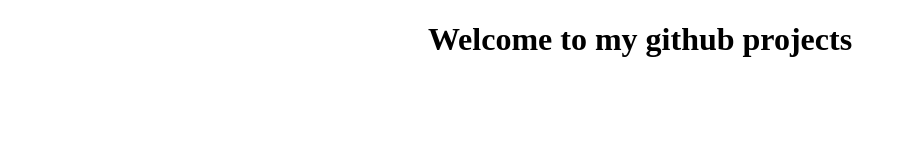
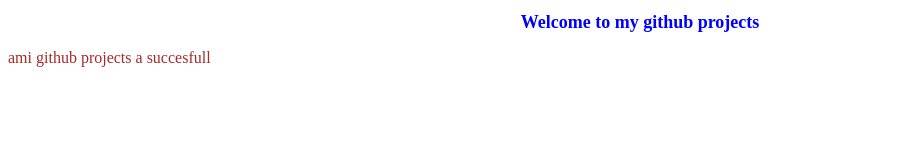
Before and after one commit to mehedihasaann/my-frist-web, a plain HTML site: page index.html in a window 1280 px wide. Shown: the whole page, without its empty margins (0-907 px from the left). Drawn offline with Linux system fonts and the light colour scheme.

Commit message:
style css

```diff
--- a/index.html
+++ b/index.html
@@ -5,8 +5,10 @@
     <meta http-equiv="X-UA-Compatible" content="IE=edge">
     <meta name="viewport" content="width=device-width, initial-scale=1.0">
     <title>Document</title>
+    <link rel="stylesheet" href="style.css">
 </head>
 <body>
     <h1 style="text-align: center;">Welcome to my github projects</h1>
+    <p>ami github projects a succesfull</p>
 </body>
 </html>
--- /dev/null
+++ b/style.css
@@ -0,0 +1,8 @@
+h1{
+
+   color: blue;
+   font-size: large;
+}
+p{
+    color: brown;
+}
```
